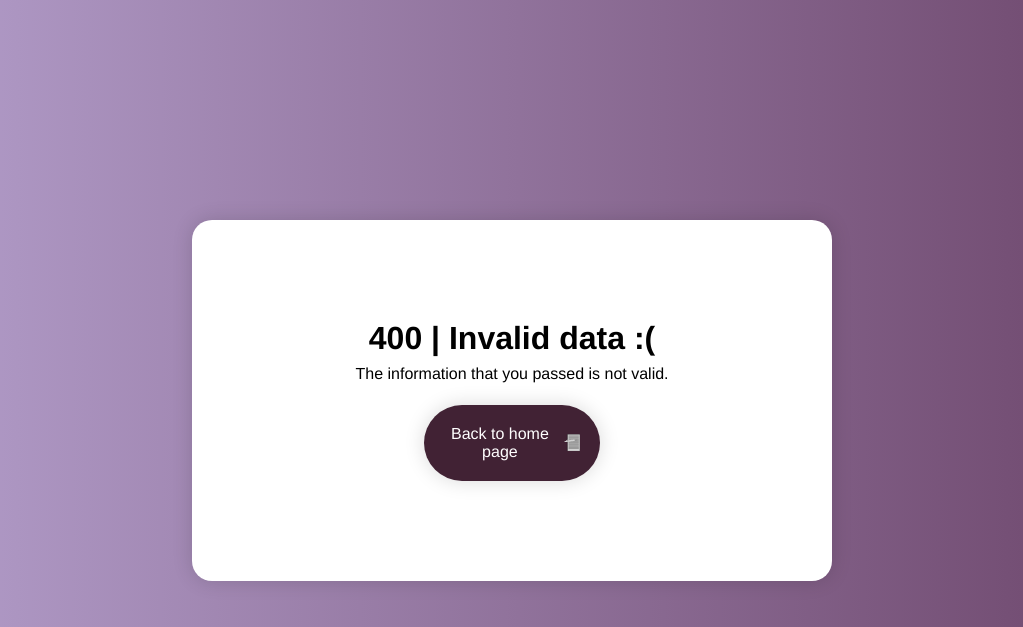
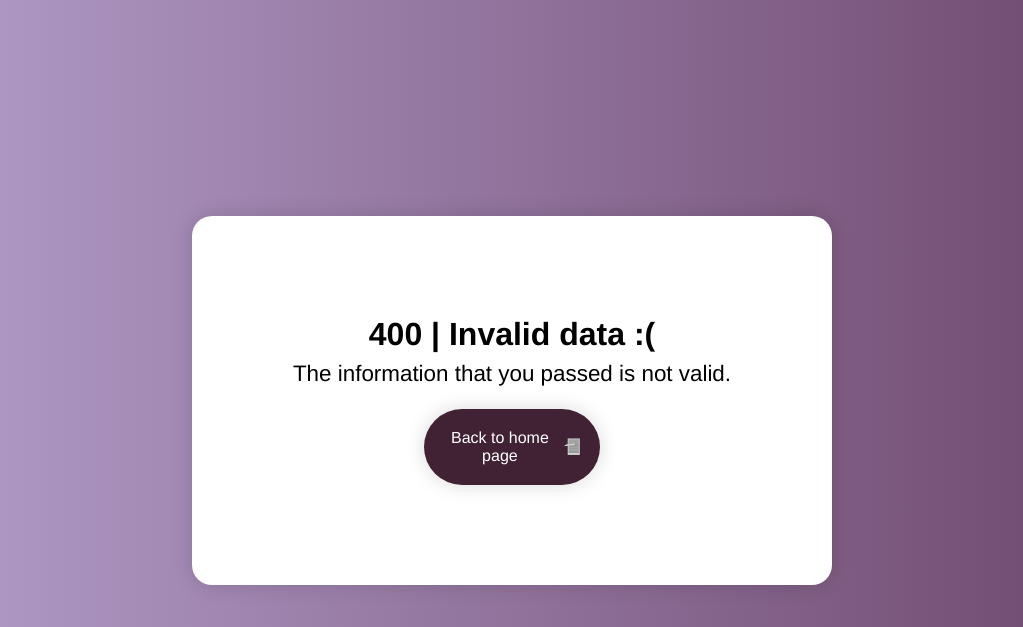
Before and after one commit to firminoneto11/bright-cities-todo, a Django app: template core/templates/400.html in a window 1280 px wide. Shown: the top 627 px of the page, without its empty margins (128-1151 px from the left). Run offline with Django 3.2, Linux system fonts and the light colour scheme; the template is opened without the code that fills it, so the values that code supplies are empty.

Commit message:
Error css file changes

```diff
--- a/core/static/css/error.css
+++ b/core/static/css/error.css
@@ -48,7 +48,7 @@
 
 .error-message {
     font-family: Helvetica;
-    font-size: 1rem;
+    font-size: 1.4rem;
     color: black;
     text-align: center;
 }
```
